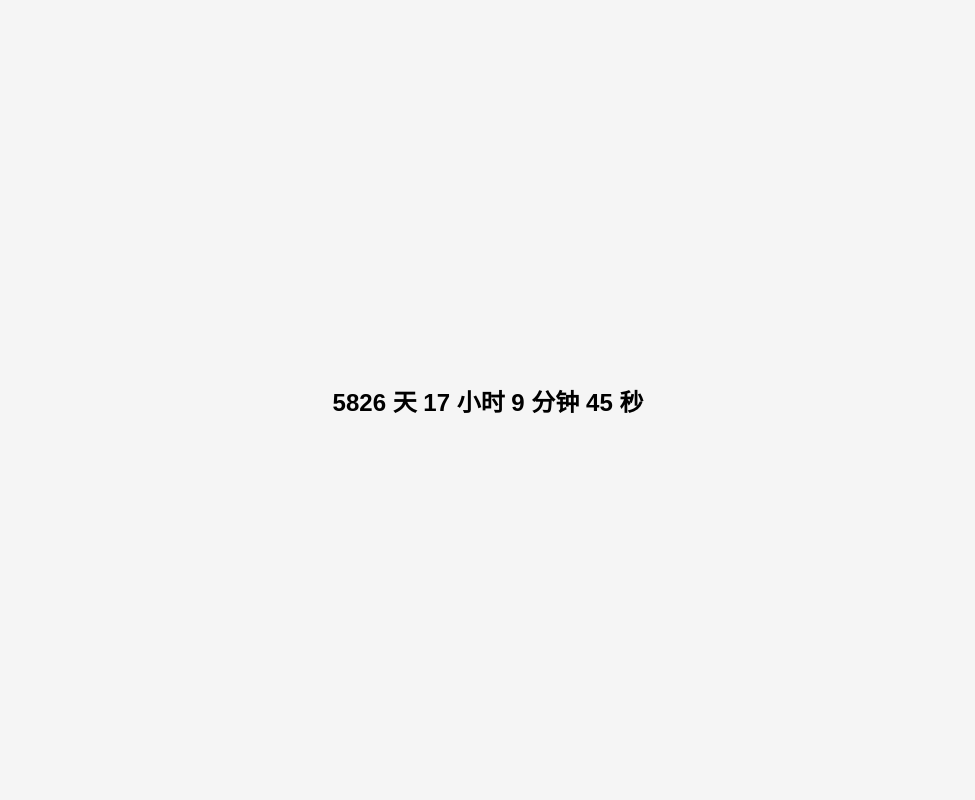
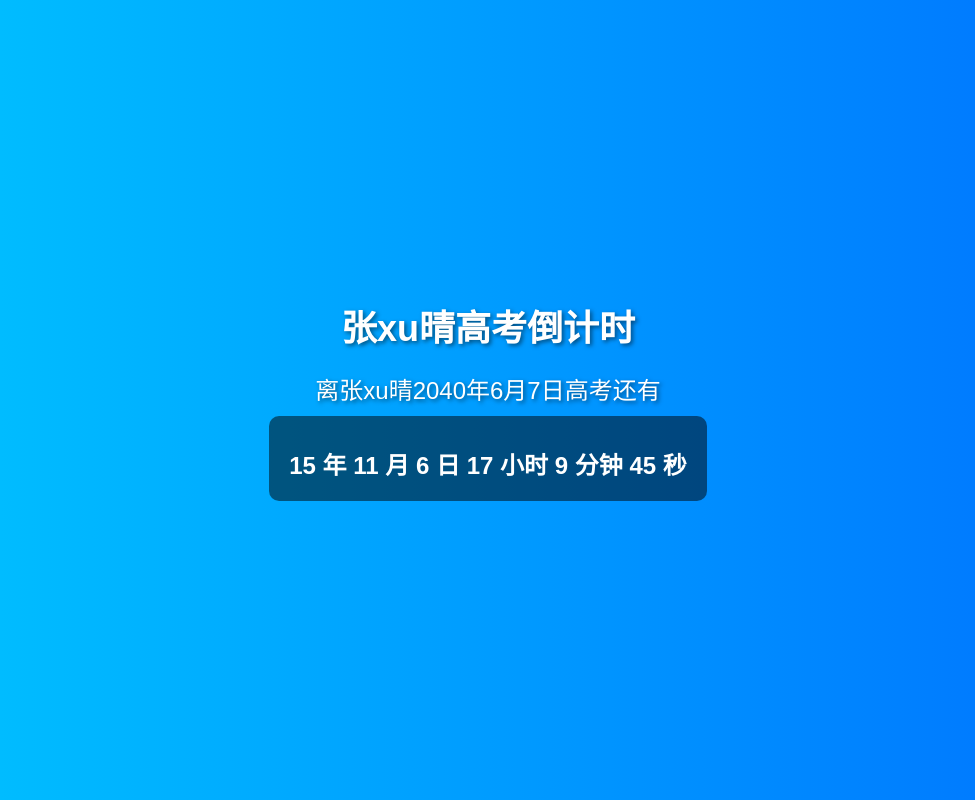
Before and after one commit to CollasparCx/CollasparCx.github.io, a plain HTML site: page index.html in a window 1280 px wide. Shown: the whole page, without its empty margins (152-1127 px from the left). Drawn offline with Linux system fonts and the light colour scheme.

Commit message:
Update index.html

```diff
--- a/index.html
+++ b/index.html
@@ -3,27 +3,46 @@
 <head>
     <meta charset="UTF-8">
     <meta name="viewport" content="width=device-width, initial-scale=1.0">
-    <title>倒计时到2040年6月7日</title>
+    <title>张xu晴高考倒计时</title>
     <style>
         body {
             display: flex;
+            flex-direction: column;
             justify-content: center;
             align-items: center;
             height: 100vh;
             margin: 0;
-            font-family: Arial, sans-serif;
-            background-color: #f5f5f5;
+            font-family: 'Arial', sans-serif;
+            background: linear-gradient(to right, #00c6ff, #0072ff);
+            color: #fff;
         }
         .countdown {
             text-align: center;
+            background: rgba(0, 0, 0, 0.5);
+            padding: 20px;
+            border-radius: 10px;
         }
         .countdown-text {
             font-size: 24px;
             font-weight: bold;
+            margin-top: 10px;
+        }
+        .title {
+            font-size: 36px;
+            font-weight: bold;
+            margin-bottom: 20px;
+            text-shadow: 2px 2px 4px rgba(0, 0, 0, 0.5);
+        }
+        .subtitle {
+            font-size: 24px;
+            margin-bottom: 10px;
+            text-shadow: 2px 2px 4px rgba(0, 0, 0, 0.5);
         }
     </style>
 </head>
 <body>
+    <div class="title">张xu晴高考倒计时</div>
+    <div class="subtitle">离张xu晴2040年6月7日高考还有</div>
     <div class="countdown">
         <div class="countdown-text" id="countdown"></div>
     </div>
@@ -40,12 +59,15 @@
                 return;
             }
 
-            const days = Math.floor(distance / (1000 * 60 * 60 * 24));
+            const years = Math.floor(distance / (1000 * 60 * 60 * 24 * 365));
+            const months = Math.floor((distance % (1000 * 60 * 60 * 24 * 365)) / (1000 * 60 * 60 * 24 * 30));
+            const days = Math.floor((distance % (1000 * 60 * 60 * 24 * 30)) / (1000 * 60 * 60 * 24));
             const hours = Math.floor((distance % (1000 * 60 * 60 * 24)) / (1000 * 60 * 60));
             const minutes = Math.floor((distance % (1000 * 60 * 60)) / (1000 * 60));
             const seconds = Math.floor((distance % (1000 * 60)) / 1000);
 
-            document.getElementById('countdown').innerHTML = `${days} 天 ${hours} 小时 ${minutes} 分钟 ${seconds} 秒`;
+            document.getElementById('countdown').innerHTML =
+                `${years} 年 ${months} 月 ${days} 日 ${hours} 小时 ${minutes} 分钟 ${seconds} 秒`;
         }
 
         const timer = setInterval(updateCountdown, 1000);
```
